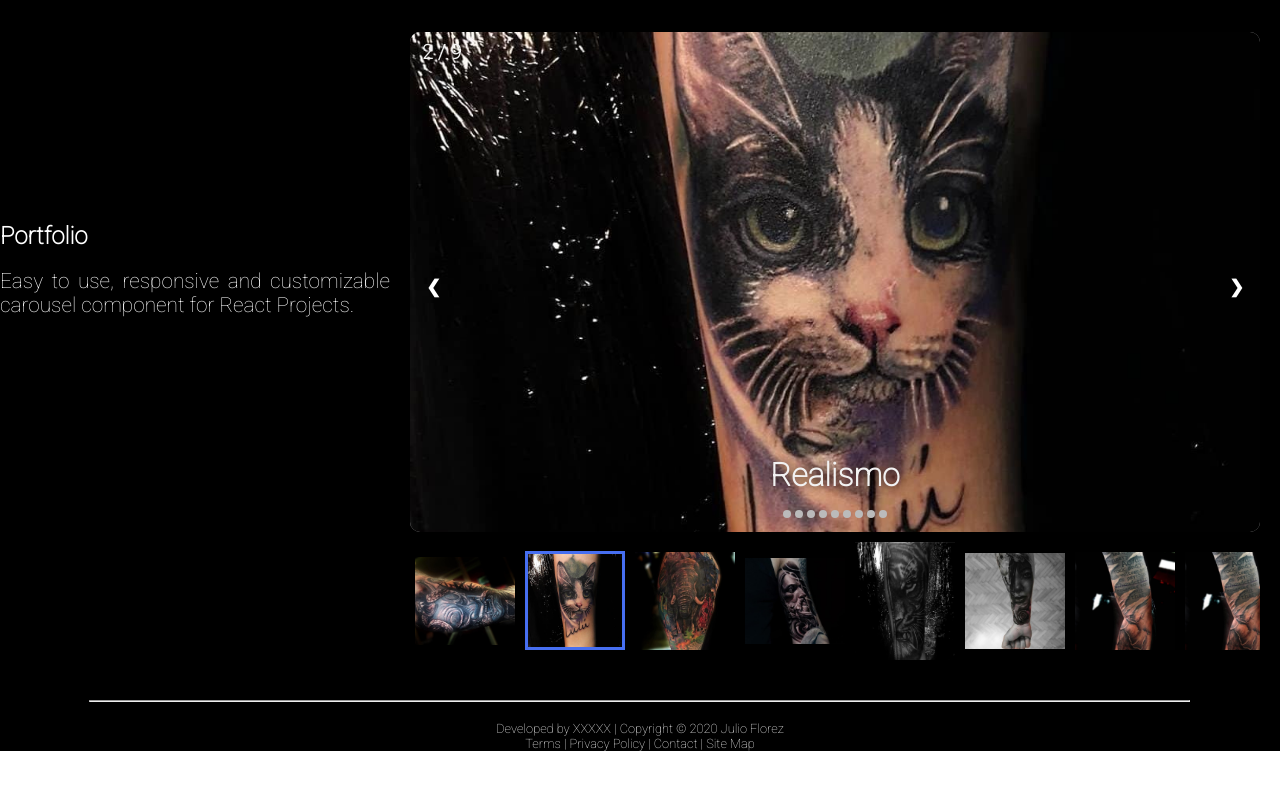
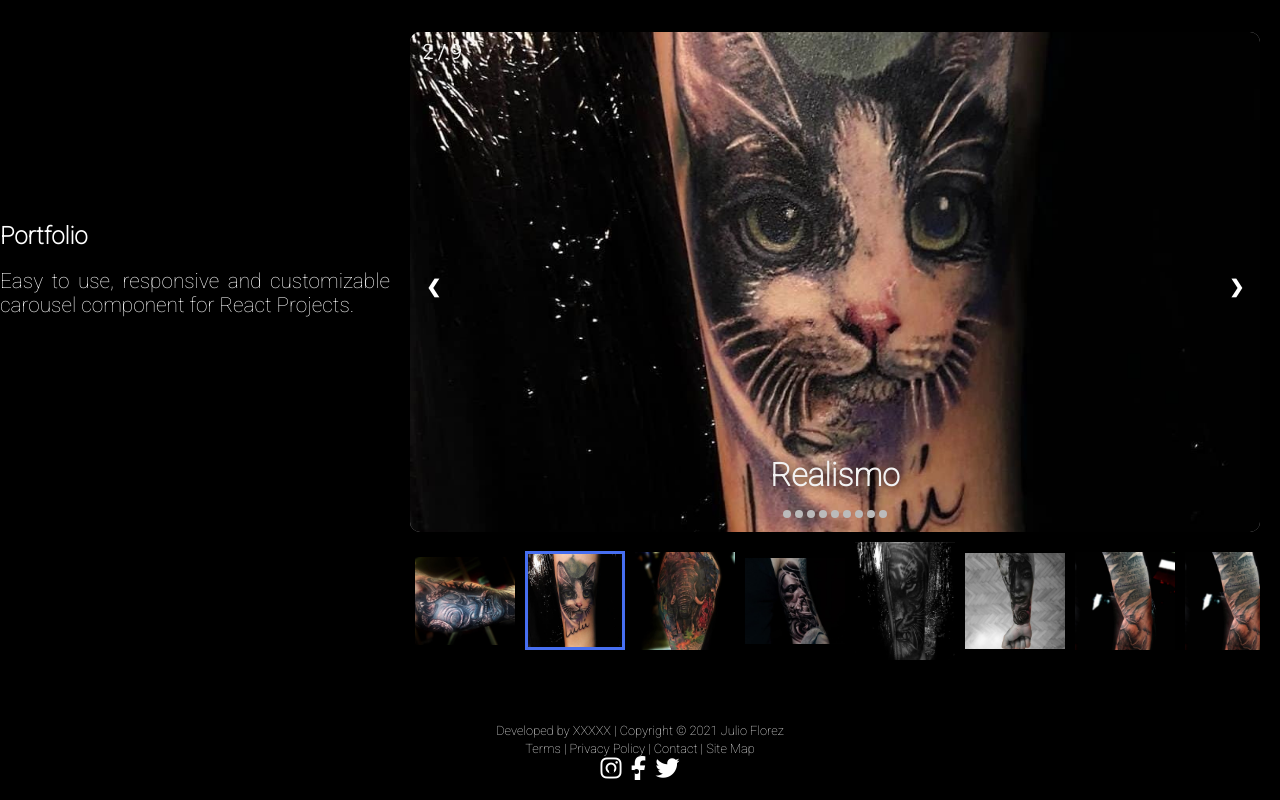
Before and after one commit to merchanha/webPortfolio-, a React (Create React App) app: page / in a window 1280 px wide. Shown: the part 1368-2168 px from the top of the page. Before the commit the page ends 2119 px from the top, so only its background shows below. Built offline with nearby package versions, Linux system fonts and the light colour scheme.

Commit message:
Footer Icons

```diff
--- a/src/components/Footer.css
+++ b/src/components/Footer.css
@@ -8,4 +8,27 @@
         color: white;
         text-align: center;
         font-size: 0.8em;
+        padding-top: 0.3em;
     }
+
+    .FooterIcon {
+        display: flex;
+        align-items: center;
+        justify-content: center;
+
+    }
+
+    .FooterIcon ul {
+        display: flex;
+        flex-direction: row;
+    }
+
+    .FooterIcon ul li a {
+        padding-left: 0.3em;
+        padding-right: 0.3em;
+        padding-top: 0.3em;
+    }
+
+    .FooterIcon ul li .fa {
+        font-size: 1.5em;
+    }
--- a/src/components/Footer.js
+++ b/src/components/Footer.js
@@ -4,10 +4,18 @@ export default function Footer() {
 return (
 
 <div className="Footer">
-    <hr/>
+
     <br/>
-    <p className="footerText">Developed by XXXXX | Copyright © 2020 Julio Florez</p>
+    <p className="footerText">Developed by XXXXX | Copyright © 2021 Julio Florez</p>
     <p className="footerText">Terms | Privacy Policy | Contact | Site Map</p>
+    <div className="FooterIcon">
+        <ul>
+            <li><a href="https://instagram.com/julioflorez2?utm_medium=copy_link"><i class="fa fa-instagram"></i></a></li>
+            <li><a href="https://www.linkedin.com/in/henry-merchan-776b479b/"><i class="fa fa-facebook"></i></a></li>
+            <li><a href="https://twitter.com/Henry53006685"><i class="fa fa-twitter"></i></a></li>
+        </ul>
+    </div>
+    <br/>
 </div>
 
 )
```
